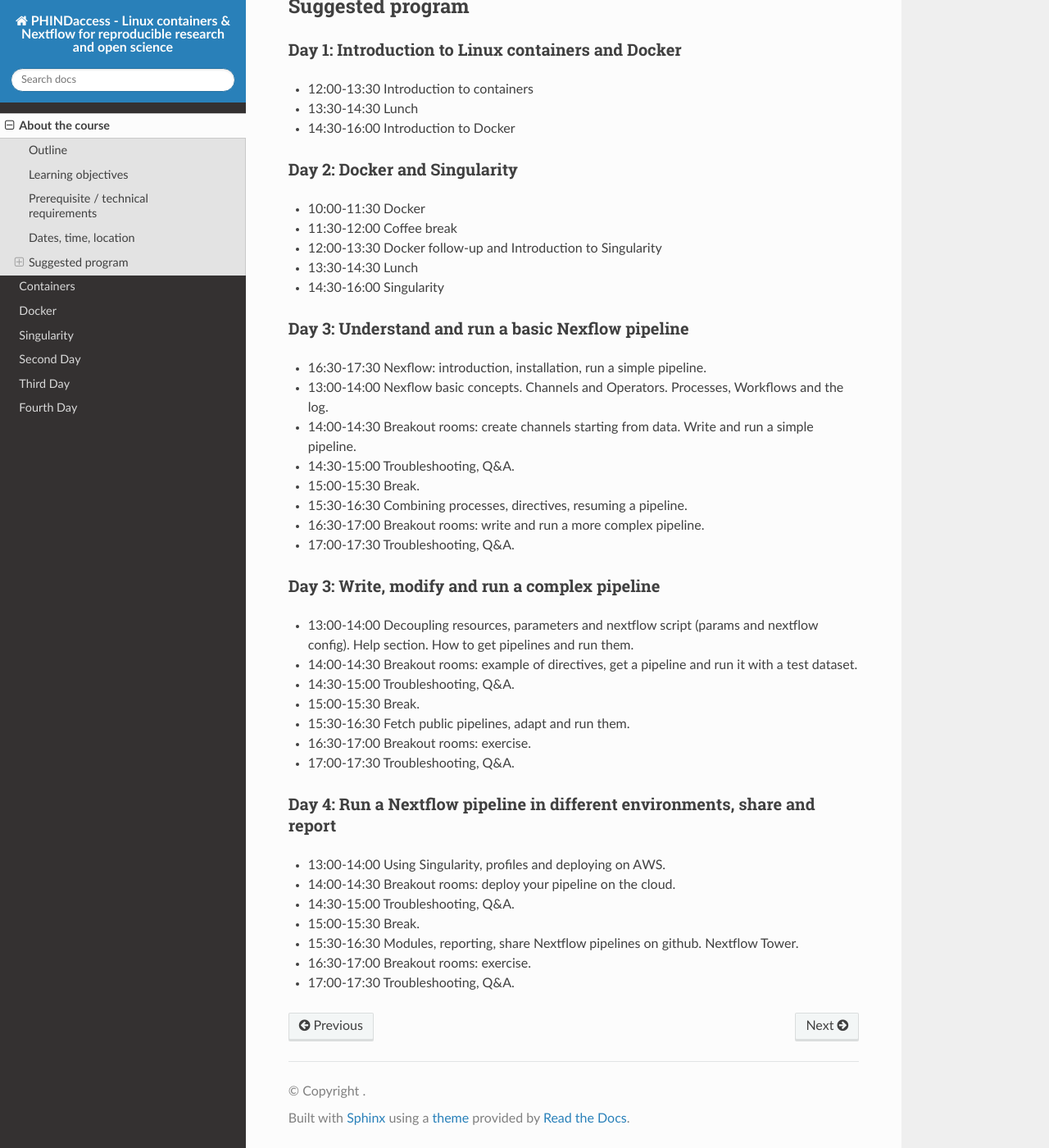
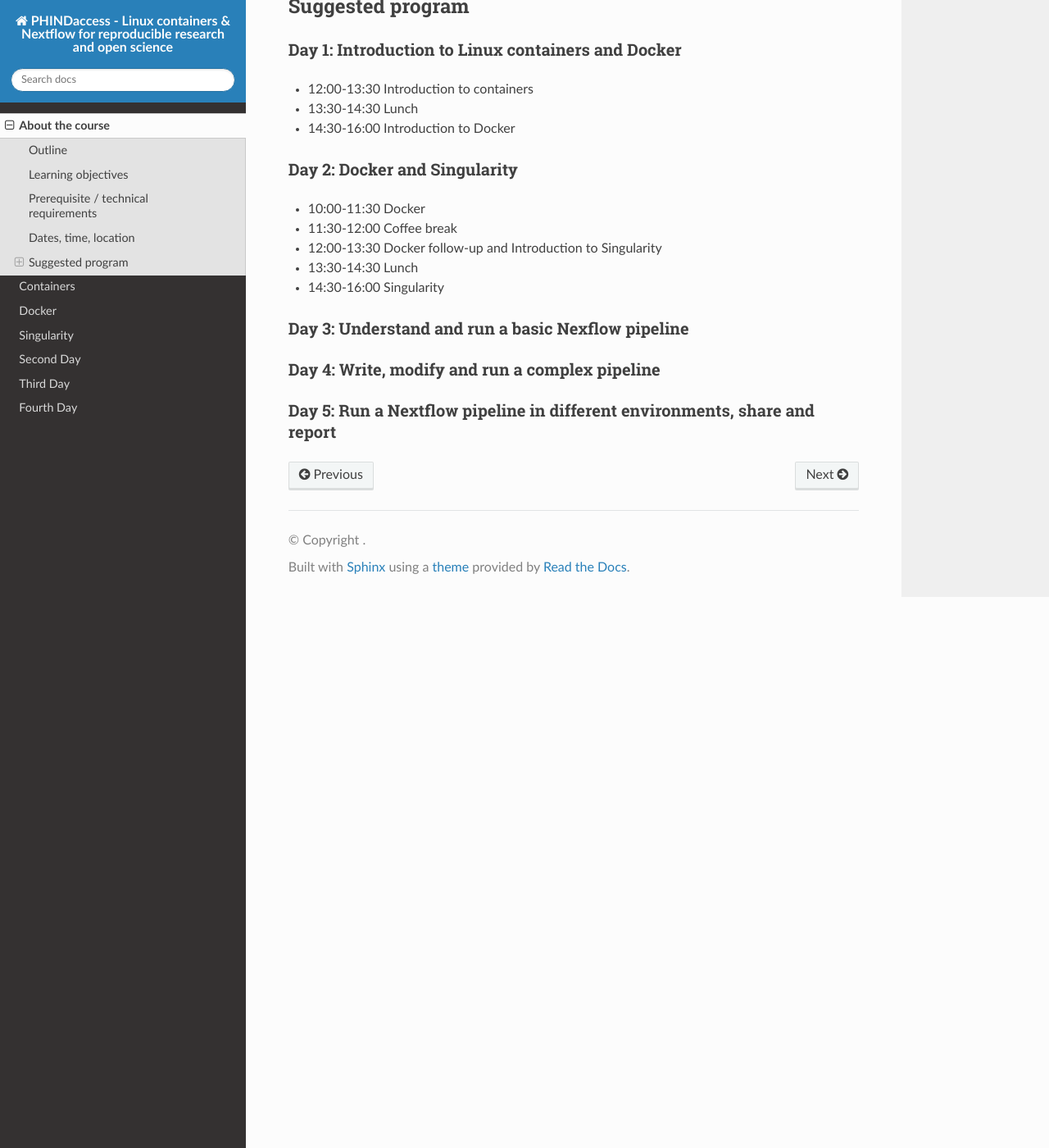
Before and after one commit to biocorecrg/CoursesCRG_Containers_Nextflow_May_2022, a Sphinx documentation site: the page built from docs/about.rst, in a window 1280 px wide and 1400 px high, scrolled down 1525 px. Shown: the whole window at 82% size. Built offline with Sphinx 7.4.7 and the Read the Docs theme 2.0.0, drawn with Linux system fonts in a browser that asks for light colours; pages that are not in the unit, such as notebooks, are missing from menus.

Commit message:
more cleaning

```diff
--- a/docs/about.rst
+++ b/docs/about.rst
@@ -127,37 +127,12 @@ Day 2: Docker and Singularity
 Day 3: Understand and run a basic Nexflow pipeline
 -------------
 
-* 16:30-17:30 Nexflow: introduction, installation, run a simple pipeline.
-* 13:00-14:00 Nexflow basic concepts. Channels and Operators. Processes, Workflows and the log.
-* 14:00-14:30 Breakout rooms: create channels starting from data. Write and run a simple pipeline.
-* 14:30-15:00 Troubleshooting, Q&A.
-* 15:00-15:30 Break.
-* 15:30-16:30 Combining processes, directives, resuming a pipeline.
-* 16:30-17:00 Breakout rooms: write and run a more complex pipeline.
-* 17:00-17:30 Troubleshooting, Q&A.
-
 .. _home-page-day4:
 
-Day 3: Write, modify and run a complex pipeline
+Day 4: Write, modify and run a complex pipeline
 -------------
-
-* 13:00-14:00 Decoupling resources, parameters and nextflow script (params and nextflow config). Help section. How to get pipelines and run them.
-* 14:00-14:30 Breakout rooms: example of directives, get a pipeline and run it with a test dataset.
-* 14:30-15:00 Troubleshooting, Q&A.
-* 15:00-15:30 Break.
-* 15:30-16:30 Fetch public pipelines, adapt and run them.
-* 16:30-17:00 Breakout rooms: exercise.
-* 17:00-17:30 Troubleshooting, Q&A.
 
 .. _home-page-day5:
 
-Day 4: Run a Nextflow pipeline in different environments, share and report
+Day 5: Run a Nextflow pipeline in different environments, share and report
 -------------
-
-* 13:00-14:00 Using Singularity, profiles and deploying on AWS.
-* 14:00-14:30 Breakout rooms: deploy your pipeline on the cloud.
-* 14:30-15:00 Troubleshooting, Q&A.
-* 15:00-15:30 Break.
-* 15:30-16:30 Modules, reporting, share Nextflow pipelines on github. Nextflow Tower.
-* 16:30-17:00 Breakout rooms: exercise.
-* 17:00-17:30 Troubleshooting, Q&A.
--- a/docs/index.rst
+++ b/docs/index.rst
@@ -43,4 +43,3 @@ Contents:
    nextflow_1
    nextflow_2
    nextflow_3
-   Final_exercise
```
